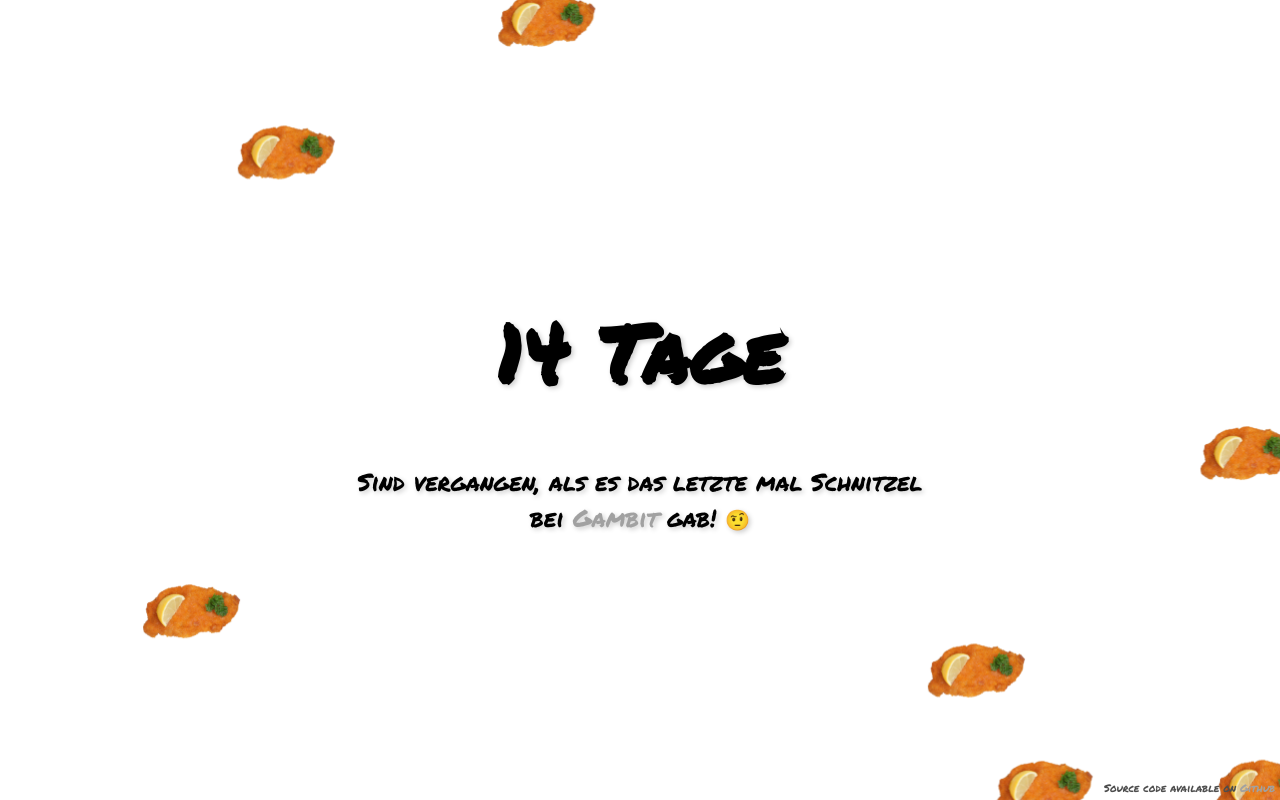
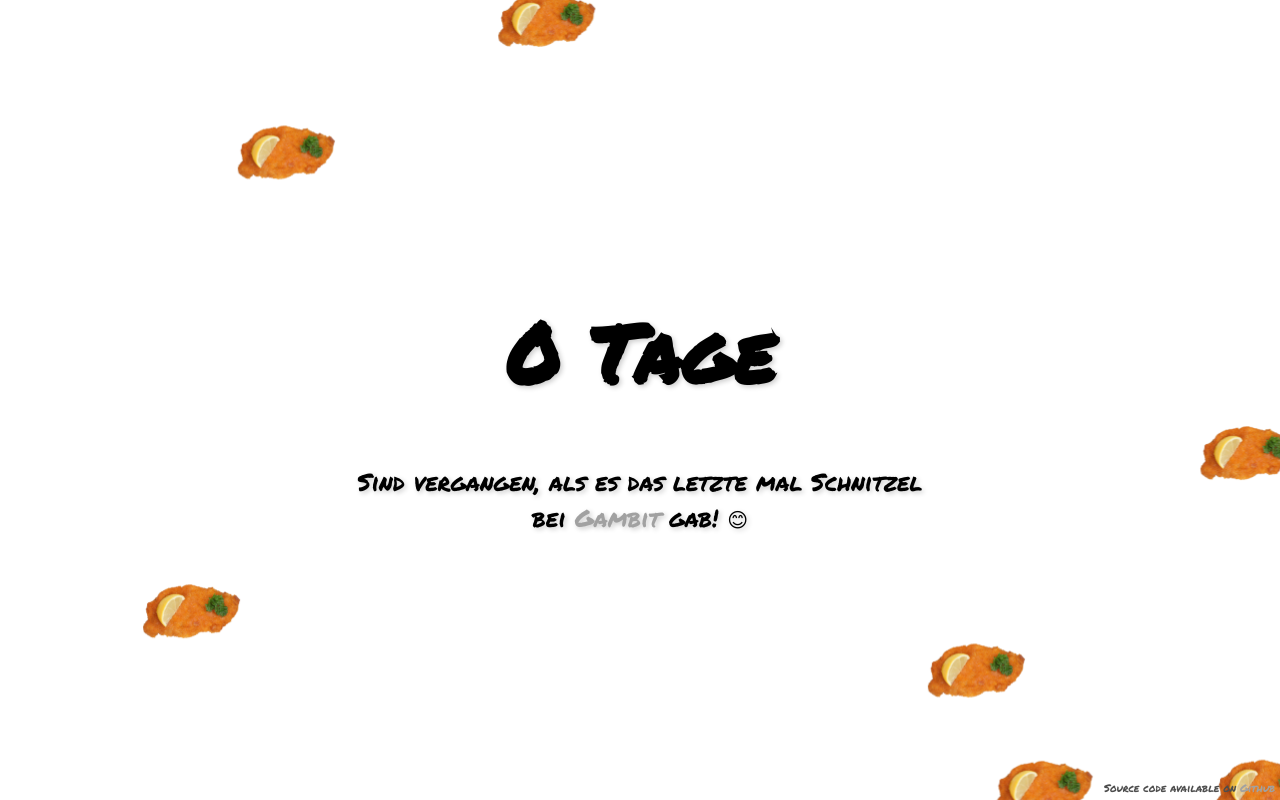
Before and after one commit to bastilimbach/wanngabesdasletztemalschnitzel.de, a plain HTML site: page index.html in a window 1280 px wide. Drawn offline with Linux system fonts and the light colour scheme.

Commit message:
[Bot] :tada: Update lastDateOfSchnitzel

```diff
--- a/index.html
+++ b/index.html
@@ -41,7 +41,7 @@
     </small>
   </div>
   <script type="text/javascript ">
-    var lastDateOfSchnitzel = new Date(1542365964599)
+    var lastDateOfSchnitzel = new Date(1543579896940)
     var emojis = ['😊', '🙄', '🤨', '😢', '😰', '😭']
     var emotion;
 
```
